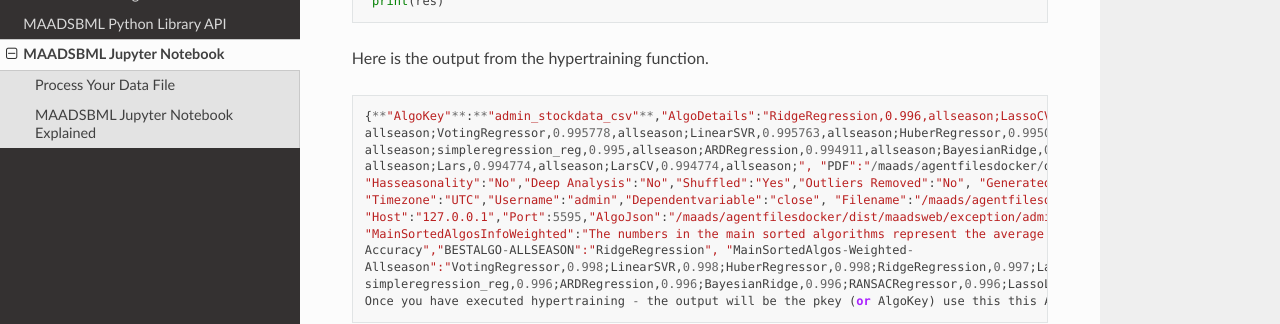
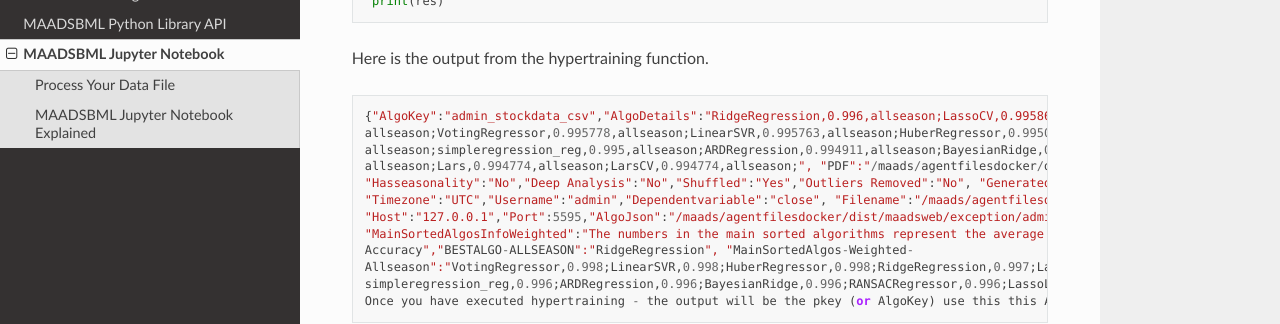
Before and after one commit to smaurice101/maadsbml, a Sphinx documentation site: the page built from docs/source/maadsbmlnotebook.rst, in a window 1280 px wide and 900 px high, scrolled down 2175 px. Shown: the part 151-475 px from the top of the window. Built offline with Sphinx 7.4.7 and the Read the Docs theme 2.0.0, drawn with Linux system fonts in a browser that asks for light colours.

```diff
--- a/docs/source/maadsbmlnotebook.rst
+++ b/docs/source/maadsbmlnotebook.rst
@@ -134,7 +134,7 @@ Here is the output from the hypertraining function.
 
 .. code-block::
 
-   {**"AlgoKey"**:**"admin_stockdata_csv"**,"AlgoDetails":"RidgeRegression,0.996,allseason;LassoCV,0.995864,
+   {"AlgoKey":"admin_stockdata_csv","AlgoDetails":"RidgeRegression,0.996,allseason;LassoCV,0.995864,
    allseason;VotingRegressor,0.995778,allseason;LinearSVR,0.995763,allseason;HuberRegressor,0.99503,
    allseason;simpleregression_reg,0.995,allseason;ARDRegression,0.994911,allseason;BayesianRidge,0.994905,
    allseason;Lars,0.994774,allseason;LarsCV,0.994774,allseason;", "PDF":"/maads/agentfilesdocker/dist/maadsweb/pdfreports/admin_stockdata_csv_no_seasons.pdf",
@@ -146,6 +146,7 @@ Here is the output from the hypertraining function.
    Allseason":"VotingRegressor,0.998;LinearSVR,0.998;HuberRegressor,0.998;RidgeRegression,0.997;LassoCV,0.997;
    simpleregression_reg,0.996;ARDRegression,0.996;BayesianRidge,0.996;RANSACRegressor,0.996;LassoLarsIC,0.996", "BESTALGOWEIGHTED-ALLSEASON":"VotingRegressor"}
    Once you have executed hypertraining - the output will be the pkey (or AlgoKey) use this this AlgoKey to as input into hyperprediction.
+
 
 .. code-block::
 
```
